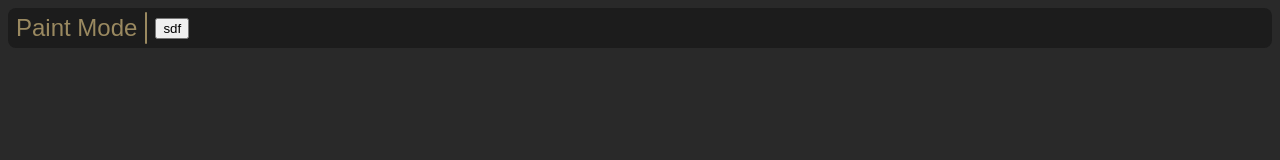
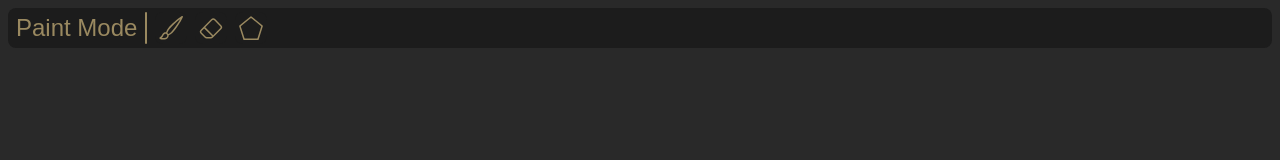
Before and after one commit to sob3r69/Phottilo, a React (Vite) app in the folder front/: page / in a window 1280 px wide. Shown: the top 160 px of the page. Built offline with nearby package versions, Linux system fonts and the light colour scheme.

Commit message:
created tools examples

```diff
--- a/front/package.json
+++ b/front/package.json
@@ -10,7 +10,8 @@
   },
   "dependencies": {
     "react": "^18.2.0",
-    "react-dom": "^18.2.0"
+    "react-dom": "^18.2.0",
+    "react-icons": "^4.8.0"
   },
   "devDependencies": {
     "@types/react": "^18.0.28",
--- a/front/src/components/Toolbox-bar/Tool-button/ToolButton.tsx
+++ b/front/src/components/Toolbox-bar/Tool-button/ToolButton.tsx
@@ -1,9 +1,14 @@
+import { IconType } from 'react-icons/lib';
 import './style.css';
 
 interface BtnProps {
-  icon: string;
+  Icon: IconType;
 }
 
-export function ToolButton({ icon }: BtnProps) {
-  return <button className="tool-button">{icon}</button>;
+export function ToolButton({ Icon }: BtnProps) {
+  return (
+    <button className="tool-button">
+      <Icon className="tool-button-icon" size="1em" />
+    </button>
+  );
 }
--- a/front/src/components/Toolbox-bar/Tool-button/style.css
+++ b/front/src/components/Toolbox-bar/Tool-button/style.css
@@ -1,3 +1,16 @@
 .tool-button {
+  display: flex;
+  color: var(--primaryColor);
+  background-color: var(--elementColor);
+  border: none;
+  border-radius: 8px;
   margin-left: 8px;
+  padding: 4px;
+  font-size: 24px;
+  justify-content: center;
+  align-items: center;
 }
+
+.tool-button:hover {
+  background-color: var(--primaryActiveColor);
+}
--- a/front/src/components/Toolbox-bar/Toolbox-container/Toolbox.tsx
+++ b/front/src/components/Toolbox-bar/Toolbox-container/Toolbox.tsx
@@ -1,5 +1,6 @@
 import { EditMode } from '../Mode-selector/EditMode';
 import { ToolButton } from '../Tool-button/ToolButton';
+import { BsBrush, BsEraser, BsPentagon } from 'react-icons/bs';
 import './style.css';
 
 export function Toolbox() {
@@ -7,7 +8,9 @@ export function Toolbox() {
     <div className="toolbox">
       <EditMode></EditMode>
       <div className="toolbox-separator"></div>
-      <ToolButton icon="sdf" />
+      <ToolButton Icon={BsBrush} />
+      <ToolButton Icon={BsEraser} />
+      <ToolButton Icon={BsPentagon} />
     </div>
   );
 }
--- a/front/src/components/Toolbox-bar/Toolbox-container/style.css
+++ b/front/src/components/Toolbox-bar/Toolbox-container/style.css
@@ -16,3 +16,9 @@
   border-radius: 8px;
   background-color: var(--primaryColor);
 }
+
+.toolbox-undoredo {
+  display: flex;
+  flex-direction: row;
+  justify-content: space-between;
+}
--- a/front/src/index.css
+++ b/front/src/index.css
@@ -2,6 +2,7 @@
   --backgroundColor: #292929;
   --elementColor: #1c1c1c;
   --primaryColor: #9a8960;
+  --primaryActiveColor: #343027;
 }
 
 body {
```
Also changed, not shown: front/src/assets/tools/Brush icon.png (added), 1 other file (tests, documents, lock files or other folders).
